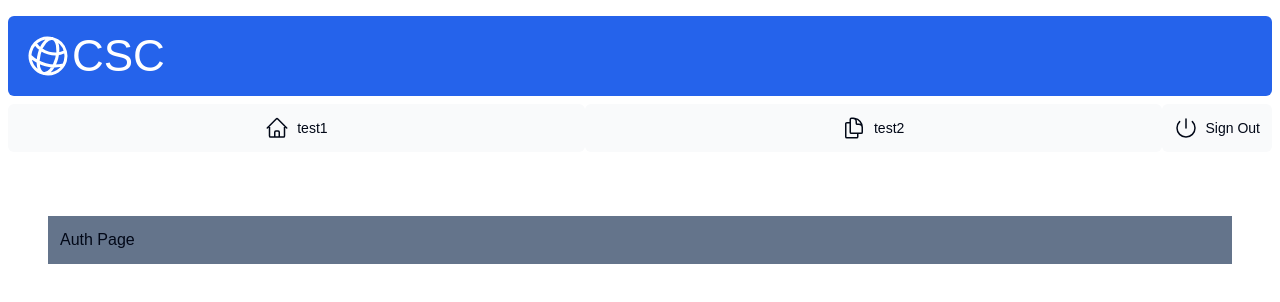
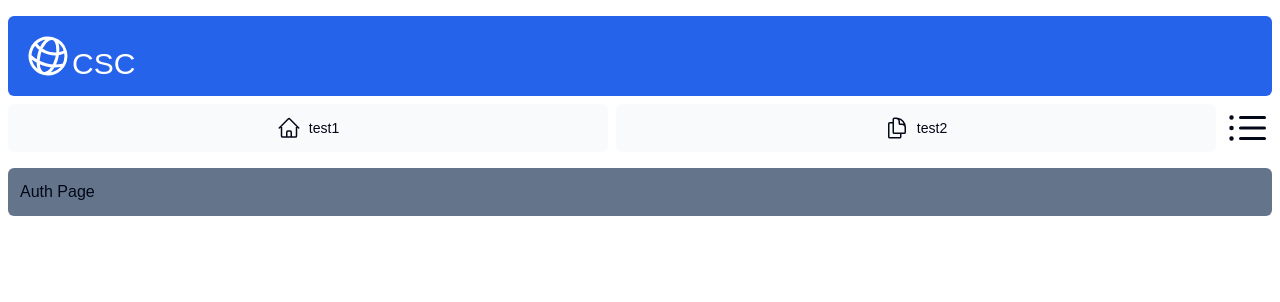
Before and after one commit to cscxxx/my-next-app, a Next.js app: page /main-page in a window 1280 px wide. Shown: the top 302 px of the page. Built offline with nearby package versions, Linux system fonts and the light colour scheme; a web font is replaced by a local one.

Commit message:
添加管理页面与浏览页面

```diff
--- a/src/app/auth-page/auth-sidenav.tsx
+++ b/src/app/auth-page/auth-sidenav.tsx
@@ -9,7 +9,7 @@ export default function SideNav() {
     <div className="flex h-full flex-col px-3 py-4 md:px-2">
       <Link
         className="mb-2 flex h-20 items-end justify-start rounded-md bg-blue-600 p-4 md:h-40"
-        href="/"
+        href="/main-page"
       >
         <div className="w-32 text-white md:w-40">
           <CscLogo />
@@ -21,7 +21,7 @@ export default function SideNav() {
         <form
           action={async () => {
             "use server";
-            await signOut({ redirectTo: "/" });
+            await signOut({ redirectTo: "/main-page" });
           }}
         >
           <button className="flex h-[48px] w-full grow items-center justify-center gap-2 rounded-md bg-gray-50 p-3 text-sm font-medium hover:bg-sky-100 hover:text-blue-600 md:flex-none md:justify-start md:p-2 md:px-3">
--- a/src/app/main-page/layout.tsx
+++ b/src/app/main-page/layout.tsx
@@ -5,7 +5,7 @@ export default function Layout({ children }: { children: React.ReactNode }) {
   return (
     <div className="w-full flex flex-col">
       <SideNav />
-      <div className="flex-grow overflow-y-auto p-12">{children}</div>
+      <div className="flex-grow overflow-y-auto px-[8px]">{children}</div>
     </div>
   );
 }
--- a/src/app/main-page/page.tsx
+++ b/src/app/main-page/page.tsx
@@ -1,5 +1,5 @@
 import React from "react";
 
 export default function Page() {
-  return <div className="bg-slate-500 p-[12px]">Auth Page</div>;
+  return <div className="bg-slate-500 p-[12px] rounded-md">Auth Page</div>;
 }
--- a/src/app/main-page/sidenav.tsx
+++ b/src/app/main-page/sidenav.tsx
@@ -1,33 +1,35 @@
+import CscLogo from "@/components/csc-logo";
+import { ListBulletIcon } from "@heroicons/react/24/outline";
 import Link from "next/link";
-import { PowerIcon } from "@heroicons/react/24/outline";
-import { signOut } from "@/auth";
-import CscLogo from "@/components/csc-logo";
 import NavLinks from "./nav-links";
 
-export default function AuthSideNav() {
+export default function SideNav() {
   return (
     <div className="flex h-full flex-col py-4 px-2">
       <Link
         className="mb-2 flex h-20 items-end justify-start rounded-md bg-blue-600 p-4"
-        href="/"
+        href="/main-page"
       >
         <div className=" text-white w-40">
           <CscLogo />
         </div>
       </Link>
-      <div className="flex grow justify-between">
+      <div className="flex grow justify-between gap-2 ">
         <NavLinks />
-        <form
+        {/* <form
           action={async () => {
             "use server";
             await signOut({ redirectTo: "/" });
           }}
         >
           <button className="flex h-[48px] w-full grow items-center  gap-2 rounded-md bg-gray-50 text-sm font-medium hover:bg-sky-100 hover:text-blue-600 flex-none justify-start p-2 px-3">
-            <PowerIcon className="w-6" />
-            <div className="block">Sign Out</div>
+            <ListBulletIcon />
+            <div className="block">99</div>
           </button>
-        </form>
+        </form> */}
+        <Link href={"/auth-page"}>
+          <ListBulletIcon className="w-[48px] rounded-md hover:bg-sky-100 hover:text-blue-600 " />
+        </Link>
       </div>
     </div>
   );
--- a/src/components/csc-logo.tsx
+++ b/src/components/csc-logo.tsx
@@ -1,13 +1,13 @@
 import { GlobeAltIcon } from "@heroicons/react/24/outline";
 import { lusitana } from "@/components/fonts";
 
-export default function AcmeLogo() {
+export default function CscLogo() {
   return (
     <div
       className={`${lusitana.className} flex flex-row items-center leading-none text-white`}
     >
       <GlobeAltIcon className="h-12 w-12 rotate-[15deg]" />
-      <p className="text-[44px]">CSC</p>
+      <p className="text-[30px] mt-[16px]">CSC</p>
     </div>
   );
 }
```
